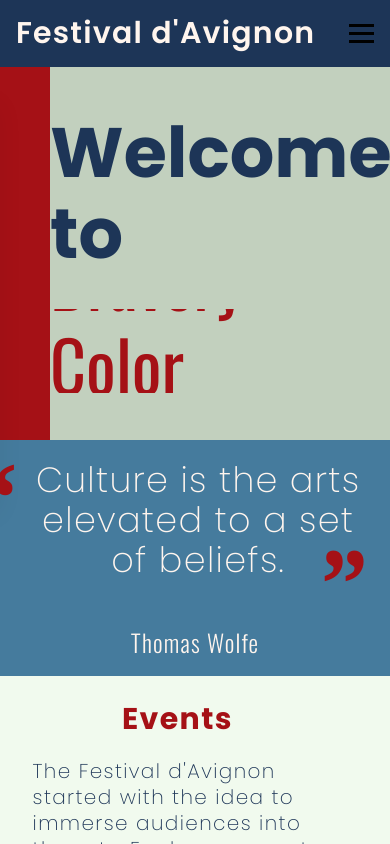
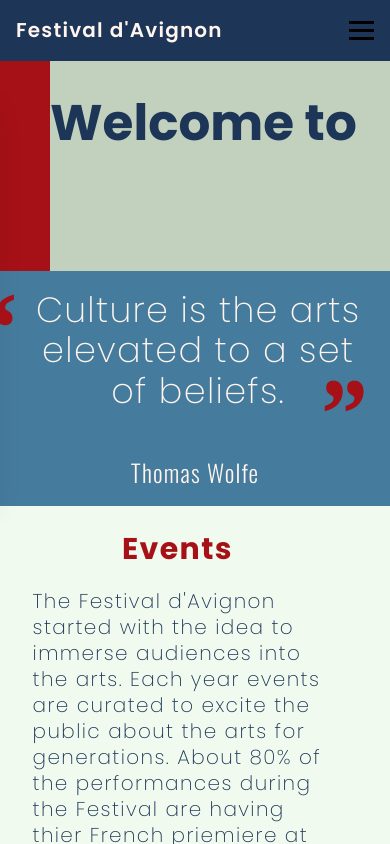
Before and after one commit to AndreaPrati98/Polimi--Hypermedia---project, a Nuxt app: page / in a window 390 px wide. Shown: the top 844 px of the page. Built offline with nearby package versions, Linux system fonts and the light colour scheme; a web font is replaced by a local one.

Commit message:
started the responsiveness process

```diff
--- a/components/QuoteComponent.vue
+++ b/components/QuoteComponent.vue
@@ -30,11 +30,10 @@
 
 
 .quote {
-border:none;
-font-family:Georgia, "Times New Roman", Times, serif;
-margin-bottom:-30px;
-position: relative;
-max-width: 400px;
+    border:none;
+    font-family:Georgia, "Times New Roman", Times, serif;
+    position: relative;
+    max-width: 400px;
     margin: 0 auto;
     padding-left: 0.4em;
 }
@@ -83,5 +82,8 @@
     padding: 5%;
 }
 
+@media (max-width: 600px) {
+
+}
 
 </style>
--- a/components/TheNavbar.vue
+++ b/components/TheNavbar.vue
@@ -177,7 +177,7 @@
 
     /* Responsiveness */
 
-    @media only screen and (max-width: 768px) {
+    @media only screen and (max-width: 900px) {
 
         /* hides our nav-menu by setting position: fixed; left: -100%; */
         .nav-menu {
@@ -195,11 +195,16 @@
             margin: .8rem 0 ;
         }
 
+        .nav-logo {
+            font-size: 20px;
+        }
+
         /* .nav-menu.active which sets left: 0; on the nav-menu */
         .nav-menu.active {
             left: 0;
             padding: 0;
             margin: 0;
+            z-index: 10;
         }
 
         .nav-item {
--- a/components/img-component/VerticalBars.vue
+++ b/components/img-component/VerticalBars.vue
@@ -69,11 +69,6 @@
 }
 
 
-.item:hover::before {
-      opacity: 1;
-}
-
-
 
 .bar-title {
   position: absolute;
@@ -81,9 +76,14 @@
   left: 50%;
   transform: translateX(-50%) translateY(-50%);
   z-index: 1;
-    font-family: "Oswald";
-    font-size: 1.728rem;
-    line-height: 0;
+  font-family: "Oswald";
+  font-size: 1.728rem;
+  line-height: 0;
+}
+
+.bar-title a {
+  background-color: black;
+  padding: 10px;
 }
 
 .image {
@@ -95,7 +95,10 @@
   background-position: center center;
   transition: filter 0.5s ease;
   filter: grayscale(100%);
+}
 
+.item:hover::before {
+      opacity: 1;
 }
 
 
--- a/pages/index.vue
+++ b/pages/index.vue
@@ -122,9 +122,14 @@
         object-fit: cover;
     }
 
-    @media (max-width:600px) {
+    @media (max-width:1400px) {
         img {
             display: none;
+        }
+    }
+    @media (max-width: 400px) {
+        .themes-intro {
+            font-size: 50px;
         }
     }
 
```
